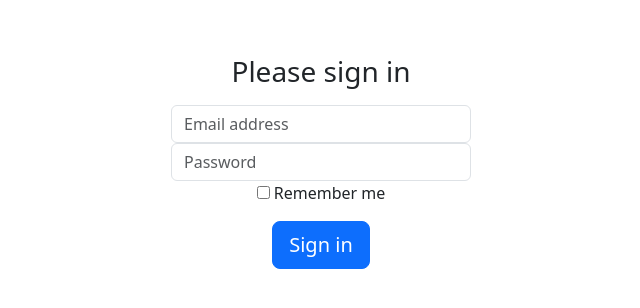
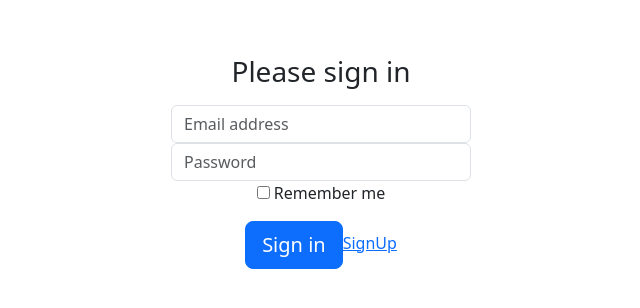
Before and after one commit to YourmixJNR/ReactBlogX, a React (Create React App) app: page /login in a window 1280 px wide. Shown: the top 308 px of the page, without its empty margins (319-959 px from the left). Built offline with nearby package versions, Linux system fonts and the light colour scheme.

Commit message:
AuthContext

```diff
--- a/src/Auth/Login.jsx
+++ b/src/Auth/Login.jsx
@@ -1,3 +1,5 @@
+import React from "react";
+import { Link } from "react-router-dom";
 import "./Auth.css";
 
 const Login = () => {
@@ -33,6 +35,7 @@
         <button className="btn btn-lg btn-primary btn-block" type="submit">
           Sign in
         </button>
+        <Link to="/signup">SignUp</Link>
       </form>
     </div>
   );
--- a/src/Auth/SignUp.jsx
+++ b/src/Auth/SignUp.jsx
@@ -1,3 +1,5 @@
+import React from "react";
+import { Link } from "react-router-dom";
 import "./Auth.css";
 
 const SignUp = () => {
@@ -33,6 +35,7 @@
         <button className="btn btn-lg btn-primary btn-block" type="submit">
           Sign up
         </button>
+        <Link to="/login">Login</Link>
       </form>
     </div>
   );
--- /dev/null
+++ b/src/Context/AuthContext.jsx
@@ -0,0 +1,5 @@
+import { createContext } from "react";
+
+const AuthContext = createContext();
+
+export default AuthContext;
```
